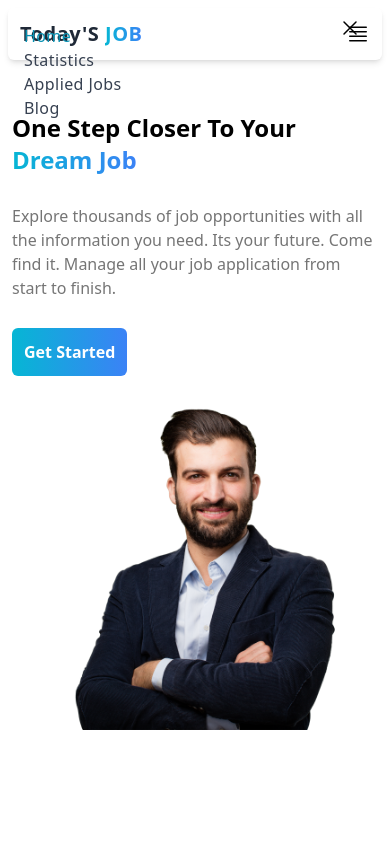
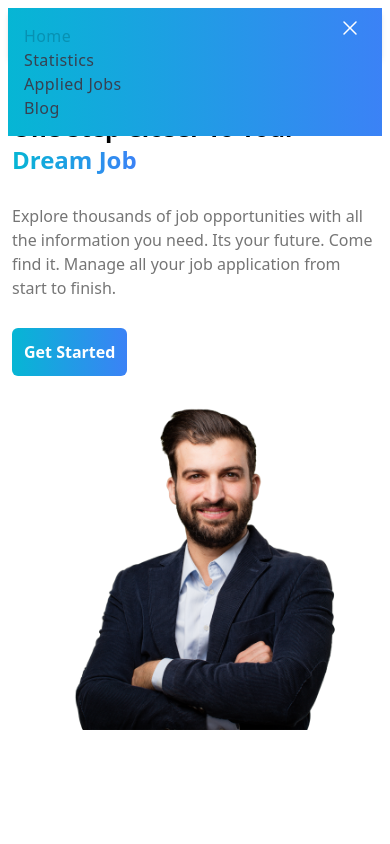
Before and after one commit to akashislam1/todays-job, a React (Vite) app: page / in a window 390 px wide. Both pictures are taken after a click on the icon 358 px from the left and 34 px from the top of the page. Shown: the top 844 px of the page. Built offline with nearby package versions, Linux system fonts and the light colour scheme.

Commit message:
change header bg

```diff
--- a/src/components/Header/Header.jsx
+++ b/src/components/Header/Header.jsx
@@ -62,7 +62,7 @@ const Header = () => {
       </div>
       {menuOpen && (
         <div>
-          <div className="absolute  inset-x-0 top-0  p-4">
+          <div className="absolute  inset-x-0 top-0 bg-gradient-to-r from-cyan-500 to-blue-500 text-white p-4">
             <XMarkIcon
               onClick={() => setMenuOpen(false)}
               className="w-6 h-6 absolute top-2 right-5 "
```
